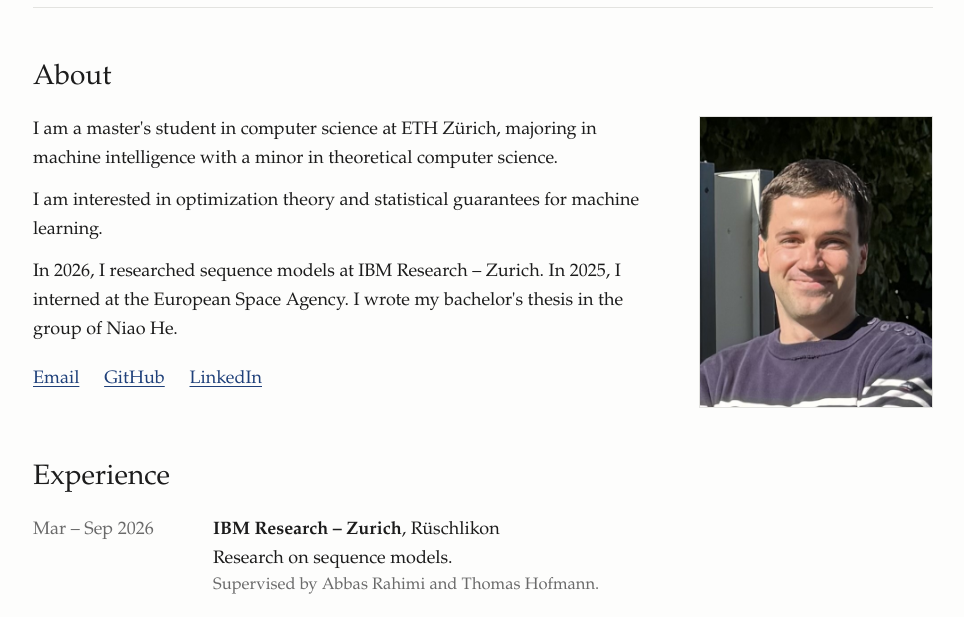
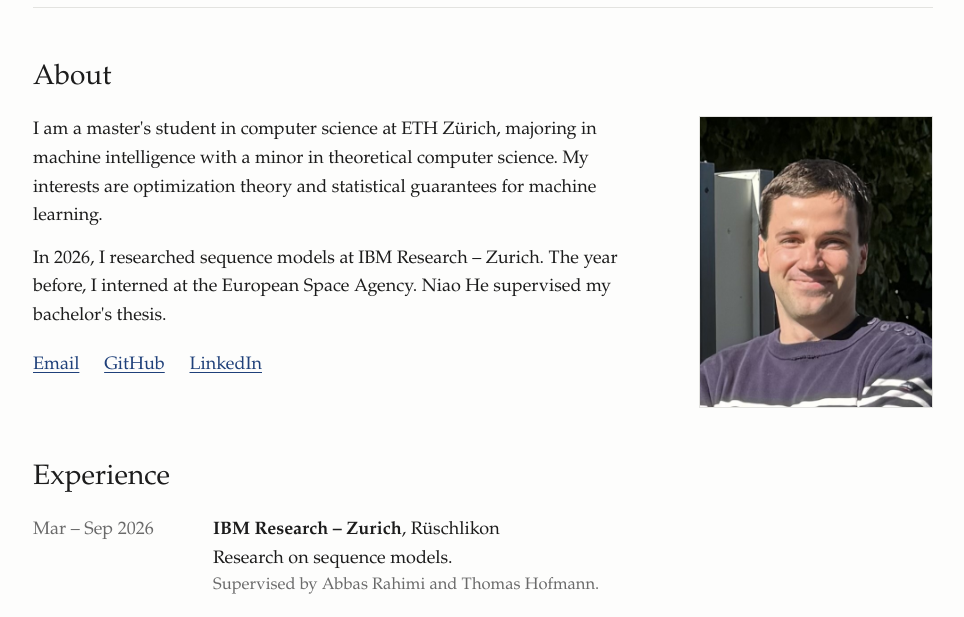
Before and after one commit to BenBullinger/BenBullinger.github.io, a plain HTML site: page index.html in a window 1280 px wide. Shown: the part 136-753 px from the top of the page, without its empty margins (157-1121 px from the left). Drawn offline with Linux system fonts and the light colour scheme.

Commit message:
About: varied sentence openings, two paragraphs

```diff
--- a/index.html
+++ b/index.html
@@ -25,9 +25,8 @@
   <h2>About</h2>
   <div class="about">
     <div>
-      <p>I am a master's student in computer science at ETH Zürich, majoring in machine intelligence with a minor in theoretical computer science.</p>
-      <p>I am interested in optimization theory and statistical guarantees for machine learning.</p>
-      <p>In 2026, I researched sequence models at IBM Research – Zurich. In 2025, I interned at the European Space Agency. I wrote my bachelor's thesis in the group of Niao He.</p>
+      <p>I am a master's student in computer science at ETH Zürich, majoring in machine intelligence with a minor in theoretical computer science. My interests are optimization theory and statistical guarantees for machine learning.</p>
+      <p>In 2026, I researched sequence models at IBM Research – Zurich. The year before, I interned at the European Space Agency. Niao He supervised my bachelor's thesis.</p>
       <p class="links">
         <a href="mailto:ben.bullinger@inf.ethz.ch">Email</a>
         <a href="https://github.com/BenBullinger">GitHub</a>
```
